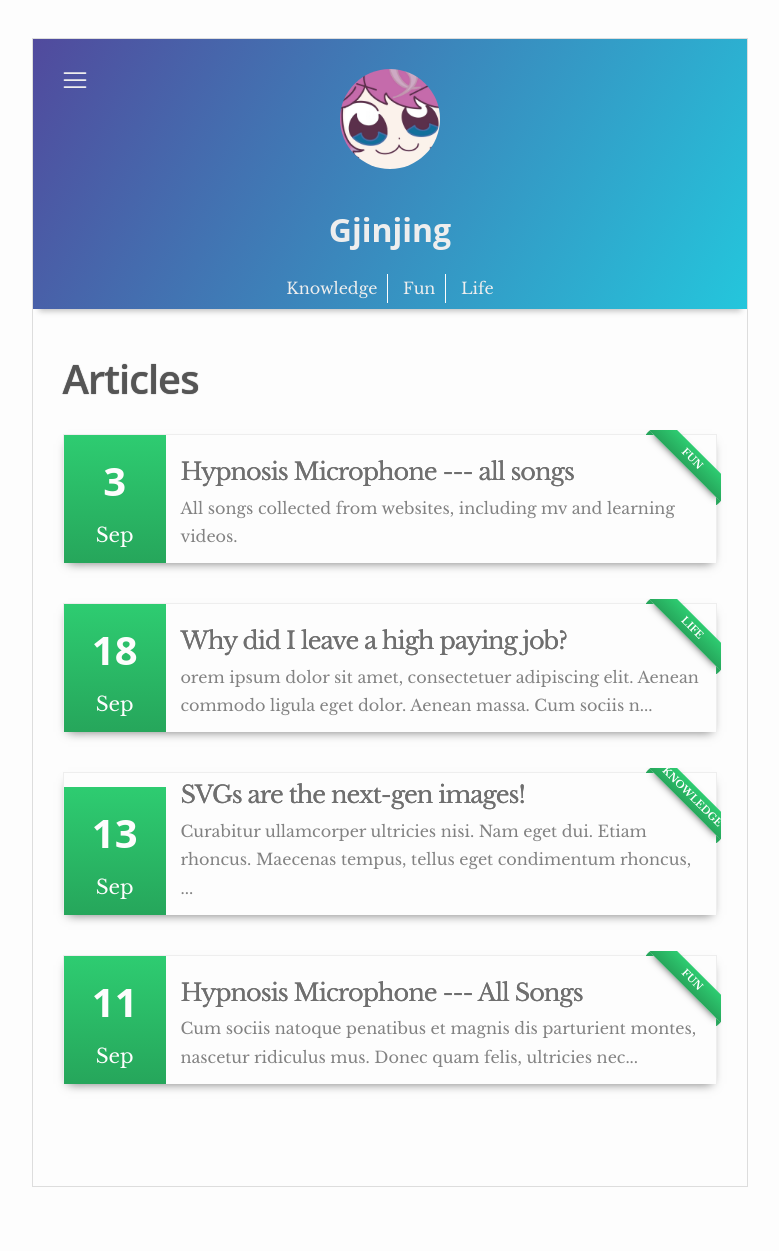
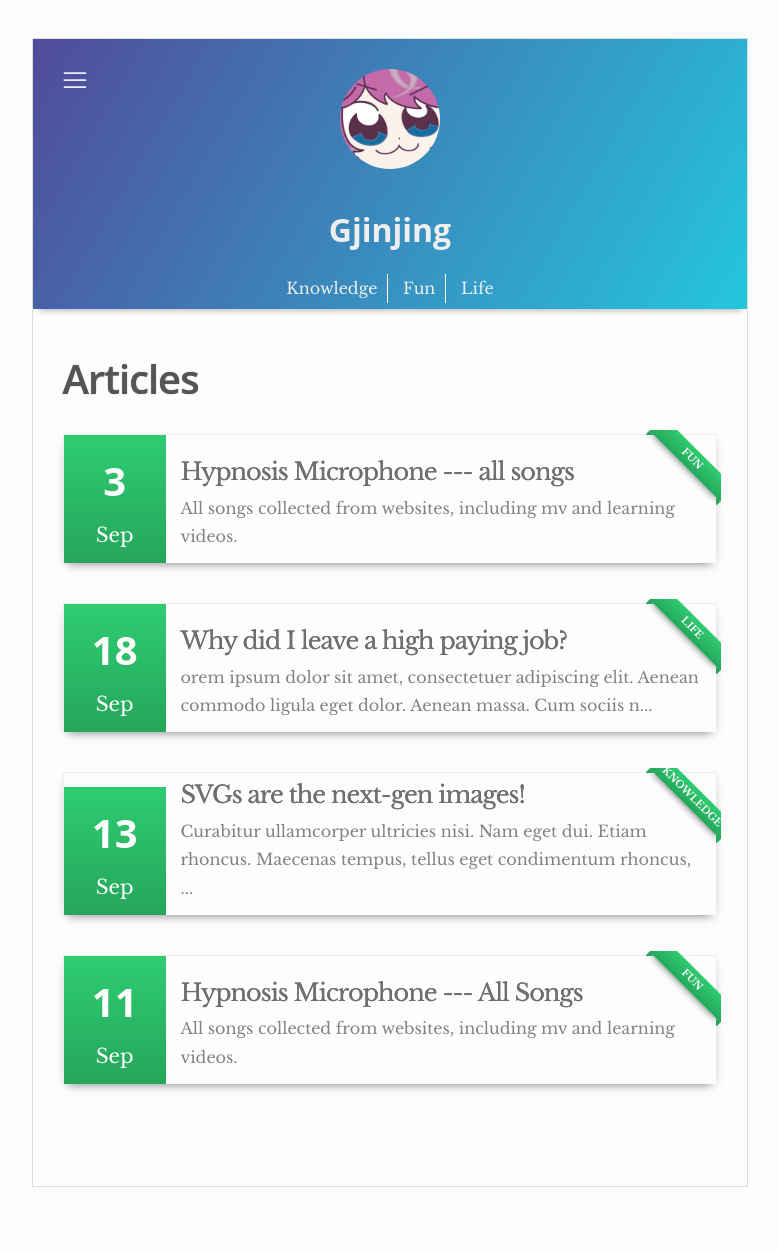
Before and after one commit to gjinjing/gjinjing.github.io, a Jekyll site: the page built from index.html, in a window 1280 px wide. Shown: the whole page, without its empty margins (250-1029 px from the left). Built offline with Jekyll 4.4.1, drawn with Linux system fonts in a browser that asks for light colours.

Commit message:
Update 2016-09-16-fun-2.markdown

```diff
--- a/_posts/2016-09-16-fun-2.markdown
+++ b/_posts/2016-09-16-fun-2.markdown
@@ -1,7 +1,7 @@
 ---
 layout: post
 title:  "Hypnosis Microphone --- All Songs"
-description: Cum sociis natoque penatibus et magnis dis parturient montes, nascetur ridiculus mus. Donec quam felis, ultricies nec, pellentesque eu, pretium quis, sem. Nulla consequat massa quis enim.
+description: All songs collected from websites, including mv and learning videos.
 date:   2016-09-11 10:50:00 +0530
 categories: fun
 author: gjinjing
```
